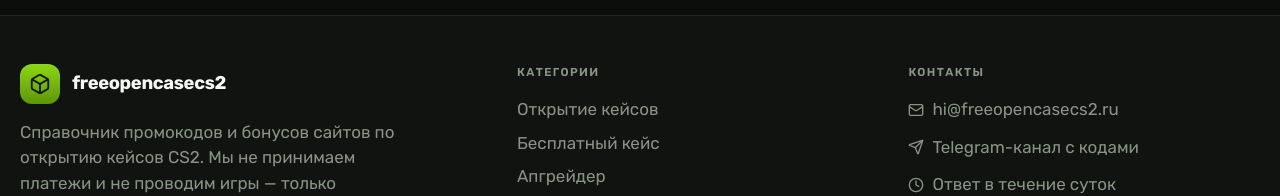
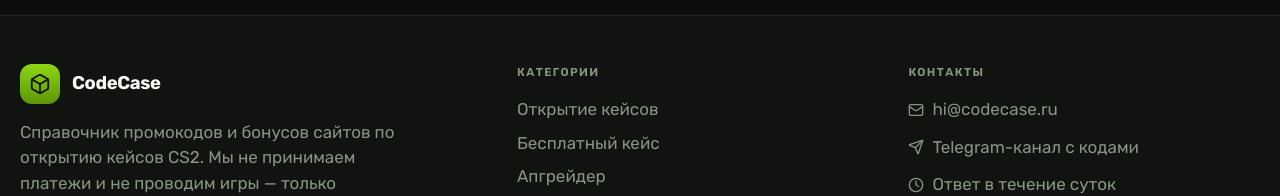
Before and after one commit to maodeceiver/referral-link-site, a React (Vite) app: page / in a window 1280 px wide. Shown: the part 2397-2593 px from the top of the page. Built offline with nearby package versions, Linux system fonts and the light colour scheme.

Commit message:
[CHORE] Переименовал в CodeCase

```diff
--- a/index.html
+++ b/index.html
@@ -3,14 +3,14 @@
 <head>
     <meta charset="UTF-8"/>
     <meta name="viewport" content="width=device-width, initial-scale=1.0"/>
-    <title>freeopencasecs2 — промокоды и бонусы сайтов с кейсами CS2</title>
+    <title>CodeCase — промокоды и бонусы сайтов с кейсами CS2</title>
     <meta name="description" content="Каталог проверенных промокодов и бонусов сайтов по открытию кейсов CS2. Бесплатные кейсы, бонусы на депозит, апгрейдеры и рулетки — коды обновляются каждый день."/>
-    <meta name="author" content="freeopencasecs2"/>
+    <meta name="author" content="CodeCase"/>
     <link rel="icon" type="image/svg+xml" href="/favicon.svg">
     <link rel="preconnect" href="https://fonts.googleapis.com">
     <link rel="preconnect" href="https://fonts.gstatic.com" crossorigin>
     <link rel="stylesheet" href="https://fonts.googleapis.com/css2?family=Rubik:wght@400;500;600;700&display=swap">
-    <meta property="og:title" content="freeopencasecs2 — промокоды сайтов с кейсами CS2">
+    <meta property="og:title" content="CodeCase — промокоды сайтов с кейсами CS2">
     <meta property="og:description" content="Каталог проверенных промокодов и бонусов сайтов по открытию кейсов CS2.">
     <meta property="og:image:width" content="1200">
     <meta property="og:image:height" content="630">
--- a/src/components/Footer.tsx
+++ b/src/components/Footer.tsx
@@ -12,7 +12,7 @@ const Footer = () => {
                 <Icon name="Box" size={22} className="text-primary-foreground" />
               </span>
               <span className="text-[1.15rem] font-bold tracking-[-0.02em]">
-                freeopencasecs2
+                CodeCase
               </span>
             </div>
             <p className="mt-4 max-w-sm text-muted-foreground">
@@ -50,11 +50,11 @@ const Footer = () => {
             <ul className="mt-4 space-y-3">
               <li>
                 <a
-                  href="mailto:hi@freeopencasecs2.ru"
+                  href="mailto:hi@codecase.ru"
                   className="flex items-center gap-2 text-muted-foreground transition-colors hover:text-primary"
                 >
                   <Icon name="Mail" size={16} />
-                  hi@freeopencasecs2.ru
+                  hi@codecase.ru
                 </a>
               </li>
               <li>
@@ -77,7 +77,7 @@ const Footer = () => {
         </div>
 
         <div className="mt-10 flex flex-col gap-3 border-t border-border pt-6 text-[0.82rem] text-muted-foreground sm:flex-row sm:items-center sm:justify-between">
-          <p>© 2026 freeopencasecs2. Все права защищены.</p>
+          <p>© 2026 CodeCase. Все права защищены.</p>
           <p>
             Часть ссылок — реферальные. Это не влияет на цену и бонус для вас.
           </p>
--- a/src/components/Header.tsx
+++ b/src/components/Header.tsx
@@ -32,7 +32,7 @@ const Header = () => {
             </span>
             <span className="leading-none">
               <span className="block text-[1.15rem] font-bold tracking-[-0.02em]">
-                freeopencasecs2
+                CodeCase
               </span>
               <span className="mt-1 block text-[0.62rem] font-semibold uppercase tracking-[0.09em] text-muted-foreground">
                 Промокоды сайтов с кейсами CS2 · 2026
--- a/src/data/sites.ts
+++ b/src/data/sites.ts
@@ -212,7 +212,7 @@ export const faq = [
   },
   {
     q: 'Нужно ли регистрироваться у вас?',
-    a: 'Нет. freeopencasecs2 — это справочник. Мы не храним ваши данные, не принимаем платежи и ничего не продаём: вы просто берёте код и переходите на сайт сервиса.',
+    a: 'Нет. CodeCase — это справочник. Мы не храним ваши данные, не принимаем платежи и ничего не продаём: вы просто берёте код и переходите на сайт сервиса.',
   },
   {
     q: 'Как часто обновляются коды?',
```
